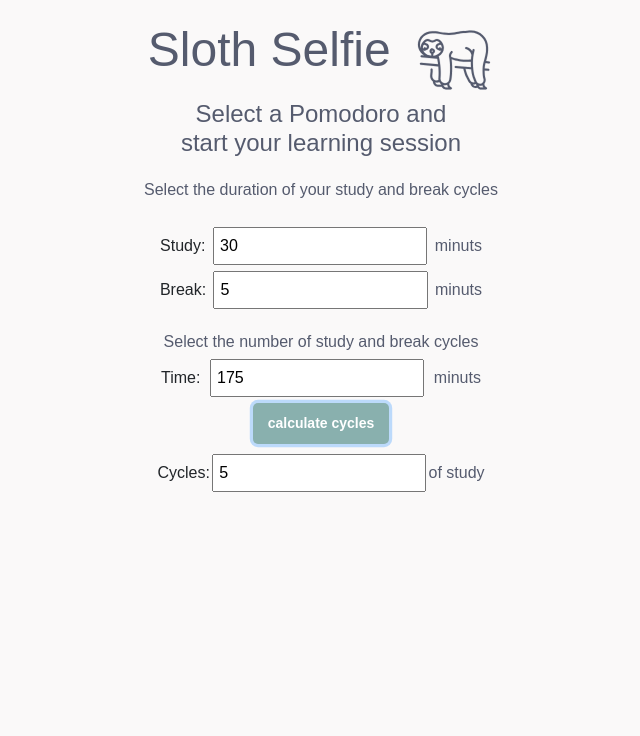
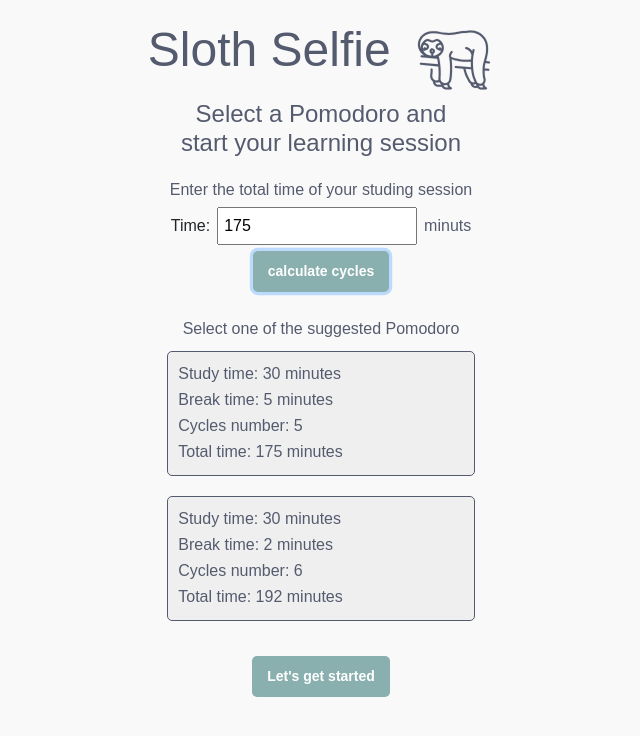
Before and after one commit to SofZll/SlothSelfie, a React (Create React App) app in the folder sloth-selfie/: page /pomodoro in a window 1280 px wide. Both pictures are taken after a click on the button "calculate cycles". Shown: the top 736 px of the page, without its empty margins (319-959 px from the left). Built offline with nearby package versions, Linux system fonts and the light colour scheme.

Commit message:
selezione opzioni pomodoro

```diff
--- a/sloth-selfie/src/Pomodoro.js
+++ b/sloth-selfie/src/Pomodoro.js
@@ -6,6 +6,16 @@ function PomodoroFunction() {
     const [textBreak, setTextBreak] = useState('5');
     const [textCycles, setTextCycles] = useState('5');
     const [textTotal, setTextTotal] = useState('175');
+
+    const timeStudySuggest1 = '30';
+    const [timeBreakSuggest1, setTimeBreakSuggest1] = useState('5');
+    const [numberCyclesSuggest1, setNumberCyclesSuggest1] = useState('4');
+    const [timeTotalSuggest1, setTimeTotalSuggest1] = useState('175');
+    const timeStudySuggest2 = '30';
+    const [timeBreakSuggest2, setTimeBreakSuggest2] = useState('5');
+    const [numberCyclesSuggest2, setNumberCyclesSuggest2] = useState('3');
+    const [timeTotalSuggest2, setTimeTotalSuggest2] = useState('175');
+
 
     const handleInputChange = (e, type) => {
         switch (type) {
@@ -26,6 +36,88 @@ function PomodoroFunction() {
         }
     };
 
+    const handleCSS = () => {
+        const suggestedCyclesDiv = document.getElementById('suggested-cycles-div');
+        const btnTomatoStart = document.getElementById('btn-tomato-start');
+
+        console.log(suggestedCyclesDiv, btnTomatoStart); // Check if elements are null
+
+        if (suggestedCyclesDiv) {
+            suggestedCyclesDiv.style.display = 'flex';
+        } else {
+            console.error('Element with ID "suggested-cycles-div" not found.');
+        }
+
+        if (btnTomatoStart) {
+            btnTomatoStart.style.display = 'block';
+        } else {
+            console.error('Element with ID "btn-tomato-start" not found.');
+        }
+    };
+
+    const getMinutes = () => {
+        let study = parseInt(textStudio);
+        let breakTime = parseInt(textBreak);
+        let cycles = parseInt(textCycles);
+
+        if (isNaN(study) || study <= 0) {
+            alert("Please enter a valid positive number for study time.");
+            return;
+        }
+
+        if (isNaN(breakTime) || breakTime <= 0) {
+            alert("Please enter a valid positive number for break time.");
+            return;
+        }
+
+        if (isNaN(cycles) || cycles <= 0) {
+            alert("Please enter a valid positive number for cycles.");
+            return;
+        }
+
+        setTextTotal((breakTime + study) * cycles);
+    };
+
+    const getCycles = () => {
+
+        let time = parseInt(textTotal);
+        let study1 = parseInt(timeStudySuggest1);
+        let study2 = parseInt(timeStudySuggest2);
+
+        if (isNaN(time) || time <= 0) {
+            alert("Please enter a valid positive number for total time.");
+            return;
+        }
+
+        let cycles1 = Math.floor(time / 30);
+
+        if (cycles1 <= 0) {
+            alert("Please enter a bigger value for total time.");
+            return;
+        }
+        else if (time - cycles1*study1 < cycles1*2) {
+            cycles1--;
+        }
+
+        let breakTime1 = parseInt((time - cycles1*study1)/cycles1);
+        let cycles2 = cycles1 + 1;
+        let breakTime2 = parseInt((time - cycles2*study2)/cycles2);
+
+        if (breakTime2 < 2) breakTime2 = 2;
+
+        let total1 = (breakTime1 + study1) * cycles1;
+        let total2 = (breakTime2 + study2) * cycles2;
+
+        setTimeBreakSuggest1(breakTime1);
+        setNumberCyclesSuggest1(cycles1);
+        setTimeTotalSuggest1(total1);
+        setTimeBreakSuggest2(breakTime2);
+        setNumberCyclesSuggest2(cycles2);
+        setTimeTotalSuggest2(total2);
+
+        handleCSS();
+
+    }
 
     // change style page onload document
     useEffect(() => {
@@ -44,11 +136,12 @@ function PomodoroFunction() {
         };
     }, []);
 
+
     return (
         <div>
             <div className="select-pomodoro">
                 <h2>Select a Pomodoro and <br/>start your learning session</h2>
-                <div className="pomodoro-options">
+                <div className="pomodoro-timers-options">
                     <div className="timers-option">
                         <p>Select the duration of your study and break cycles </p>
                         <div className='input-timer-div'>
@@ -76,19 +169,7 @@ function PomodoroFunction() {
                             </div>
                         </div>
                         <div className='input-cycles-div'>
-                            <p>Select the number of study  and break cycles</p>
-                            <div className='total-time-div'>
-                                <label htmlFor="inputText">Time:</label>
-                                <input
-                                    type="text"
-                                    id="inputText"
-                                    value={textTotal}
-                                    onChange={(e) => handleInputChange(e,3)}
-                                    style={{ width: '65%', padding: '5px', marginTop: '5px' }}
-                                />
-                                <p>minuts</p>
-                            </div>
-                            <button className='btn'>calculate cycles</button>
+                            <p>Select the number of study and break cycles</p>
                             <div className='total-cycles-div'>
                                 <label htmlFor="inputText">Cycles:</label>
                                 <input
@@ -100,9 +181,46 @@ function PomodoroFunction() {
                                 />
                                 <p>of study</p>
                             </div>
+                            <button className='btn' onClick={getMinutes}>calculate minutes</button>
+                        </div>
+                        <p>The selected total time is: {textTotal} minutes</p>
+                    </div>
+                </div>
+                <div className="pomodoro-total-time-option">
+                    <div className='input-total-div'>
+                        <p>Enter the total time of your studing session</p>
+                        <div className='total-time-div'>
+                            <label htmlFor="inputText">Time:</label>
+                            <input
+                                type="text"
+                                id="inputText"
+                                value={textTotal}
+                                onChange={(e) => handleInputChange(e,3)}
+                                style={{ width: '65%', padding: '5px', marginTop: '5px' }}
+                            />
+                            <p>minuts</p>
+                        </div>
+
+                        <button className='btn' onClick={getCycles}>calculate cycles</button>
+
+                        <div id='suggested-cycles-div' className='suggested-cycles-div'>
+                            <p>Select one of the suggested Pomodoro</p>
+                            <button className='suggested-cycles'>
+                                <p>Study time: {timeStudySuggest1} minutes</p>
+                                <p>Break time: {timeBreakSuggest1} minutes</p>
+                                <p>Cycles number: {numberCyclesSuggest1}</p>
+                                <p>Total time: {timeTotalSuggest1} minutes</p>
+                            </button>
+                            <button className='suggested-cycles'>
+                                <p>Study time: {timeStudySuggest2} minutes</p>
+                                <p>Break time: {timeBreakSuggest2} minutes</p>
+                                <p>Cycles number: {numberCyclesSuggest2}</p>
+                                <p>Total time: {timeTotalSuggest2} minutes</p>
+                            </button>
                         </div>
                     </div>
                 </div>
+                <button id='btn-tomato-start' className='btn btn-tomato-start'>Let's get started</button>
             </div>
 
 
--- a/sloth-selfie/src/css/Pomodoro.css
+++ b/sloth-selfie/src/css/Pomodoro.css
@@ -49,6 +49,7 @@
   .pomodoro {
     flex-direction: row;
     justify-content:space-around;
+    display: none;
   }
 
   .select-pomodoro {
@@ -93,3 +94,34 @@
   align-items: baseline;
   justify-content: space-around;
   }
+
+  .suggested-cycles-div {
+    display: none;
+    flex-direction: column;
+    margin: 20px 0;
+  }
+
+  .pomodoro-timers-options {
+    display: none;
+  }
+
+  .suggested-cycles {
+    display: flex;
+    flex-direction: column;
+    justify-content: space-around;
+    align-items: start;
+    border-radius: 5px;
+    border: 1px solid #555B6E;
+    height: 125px;
+    margin: 10px 0;
+    width: 100%;
+    padding: 10px;
+  }
+
+  .suggested-cycles:hover {
+    opacity: 0.8;
+  }
+
+  .btn-tomato-start {
+    display: none;
+  }
```
